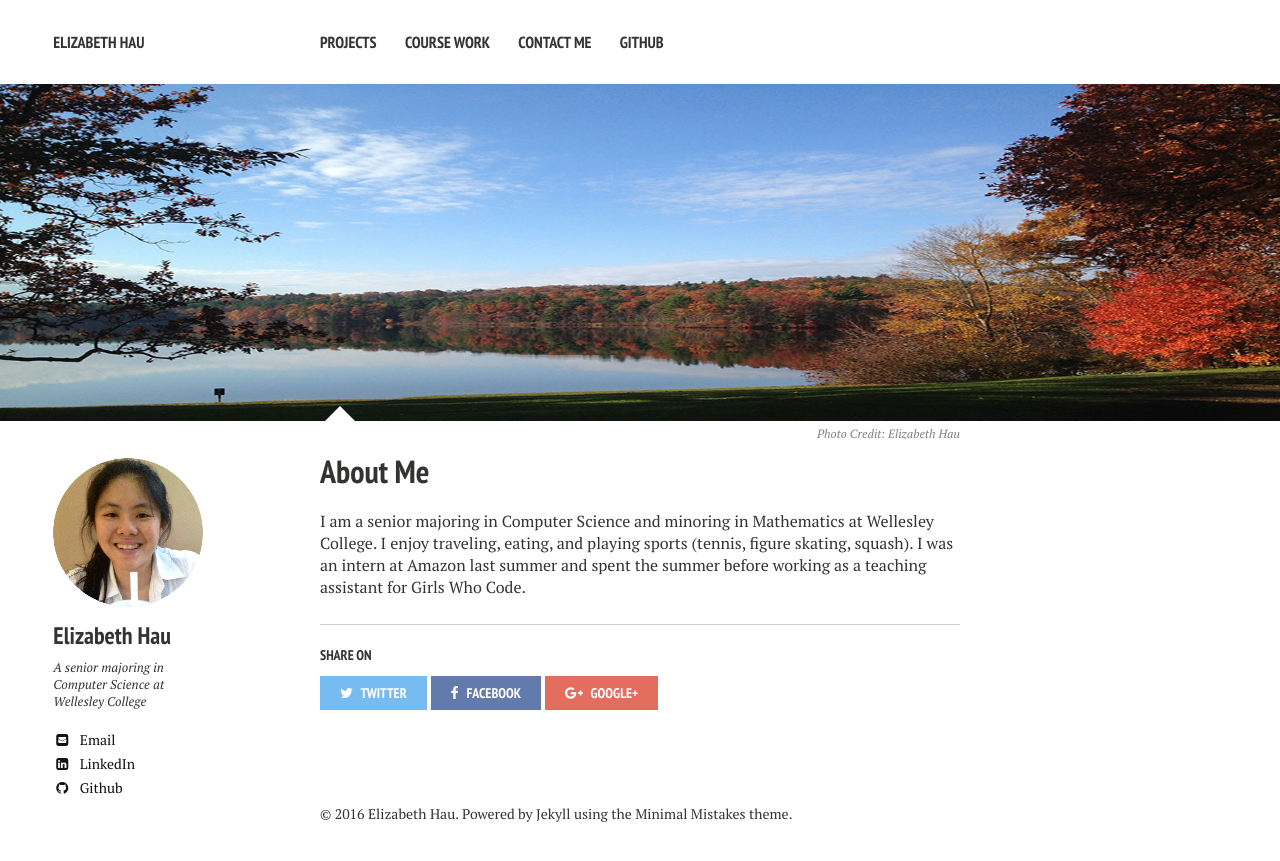
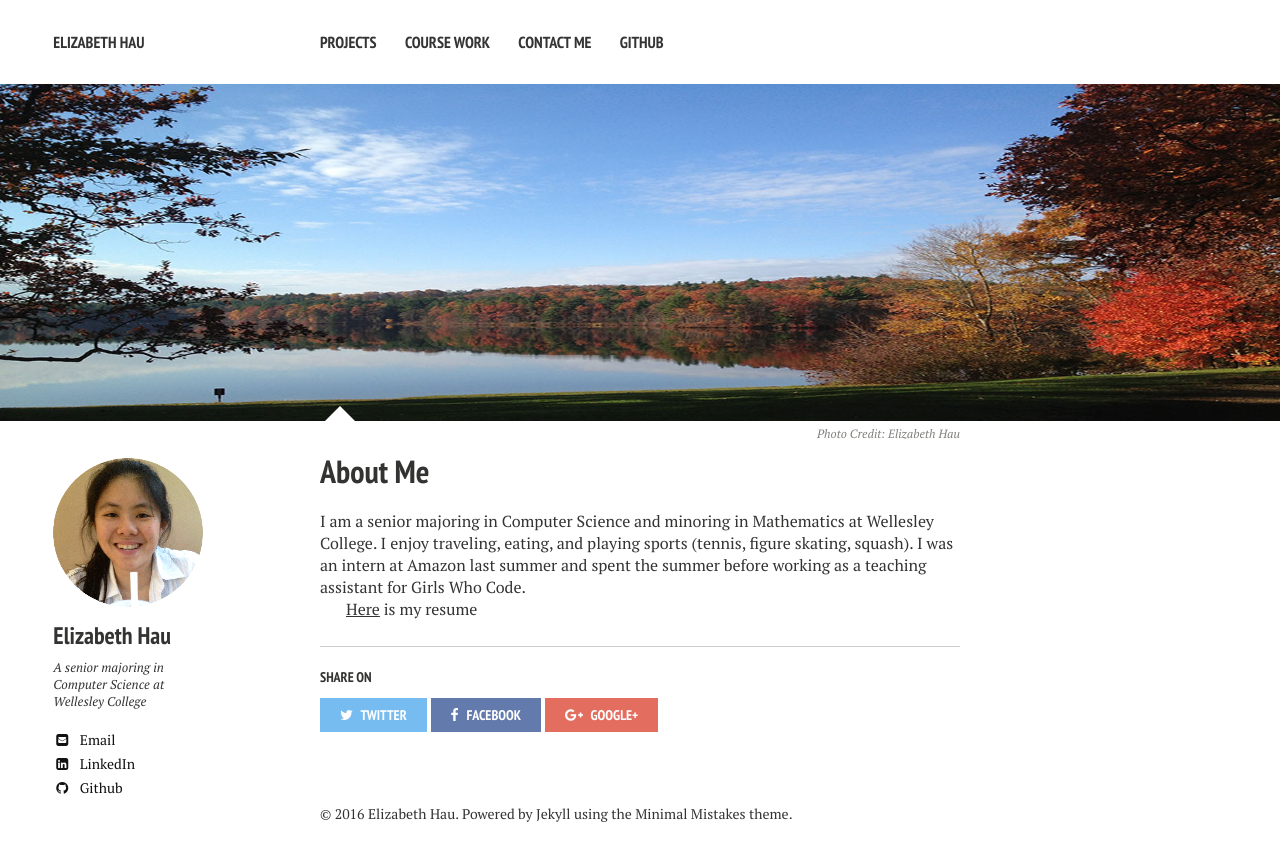
Before and after one commit to elizabethhau/elizabethhau.github.io, a Jekyll site: the page built from index.md, in a window 1280 px wide. Shown: the top 861 px of the page. Built offline with Jekyll 4.4.1, drawn with Linux system fonts in a browser that asks for light colours; nearby versions of some CDN libraries.

Commit message:
added resume

```diff
--- a/index.md
+++ b/index.md
@@ -9,3 +9,5 @@ image:
 ---
 
 I am a senior majoring in Computer Science and minoring in Mathematics at Wellesley College. I enjoy traveling, eating, and playing sports (tennis, figure skating, squash). I was an intern at Amazon last summer and spent the summer before working as a teaching assistant for Girls Who Code.
+
+[Here]({{site.baseurl}}{{post.url}}/assets/pdf/Hau_Elizabeth_Resume.pdf "Resume") is my resume
```
Also changed, not shown: 4 other files.
